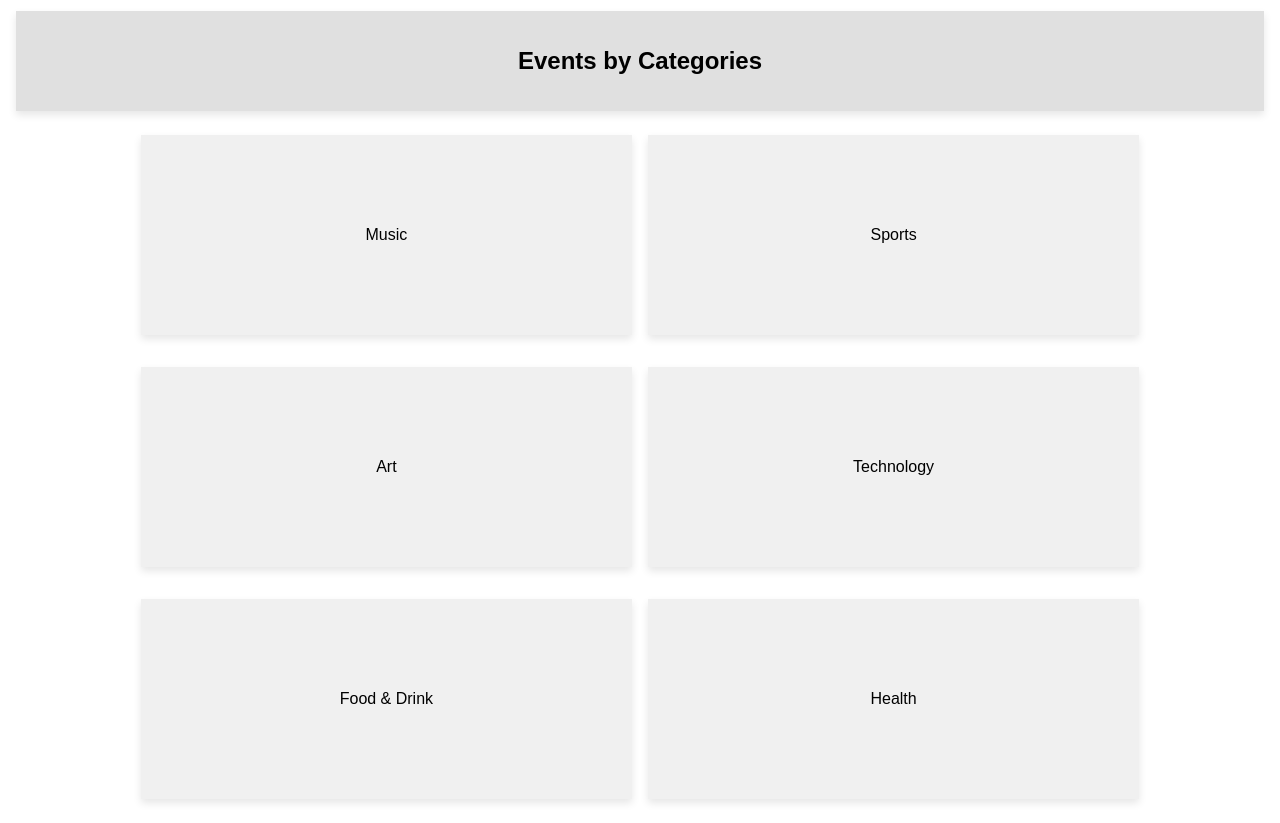
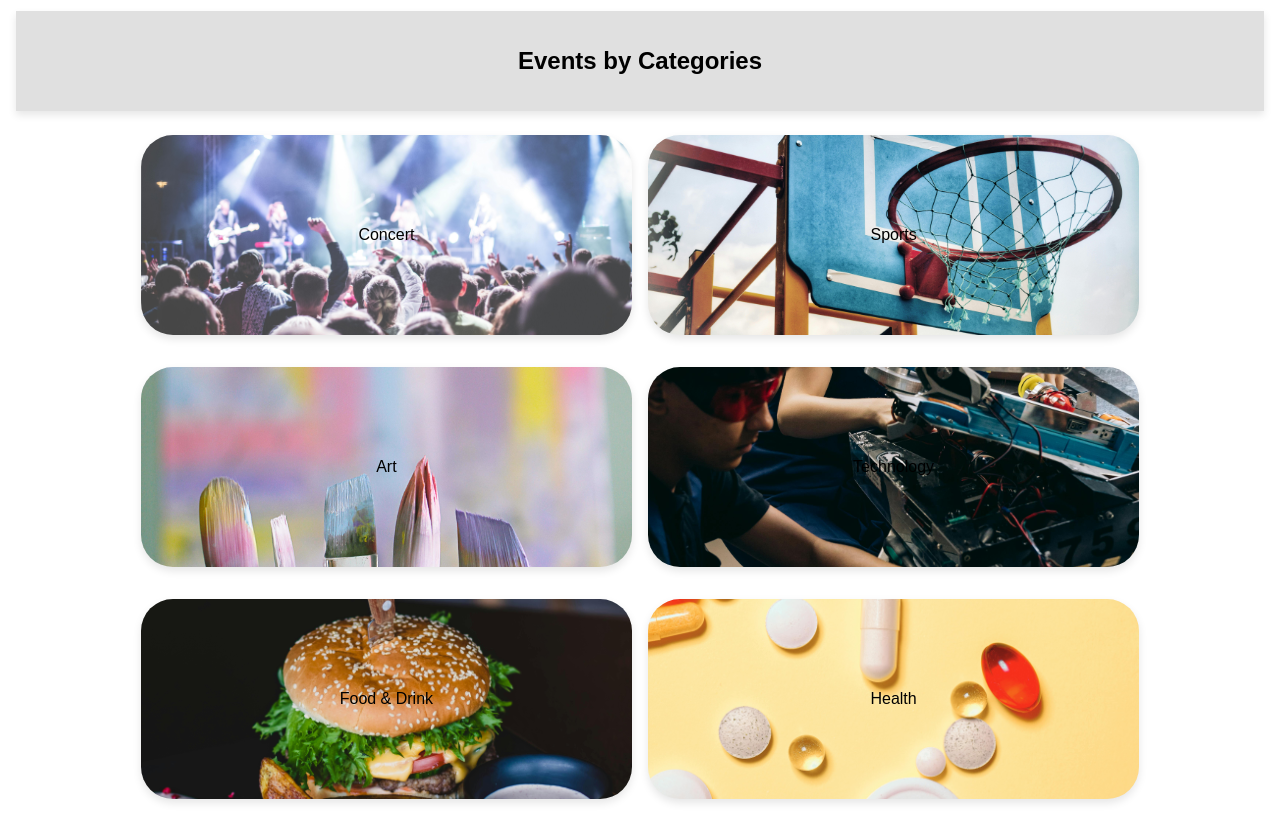
Before and after one commit to KrishnaChaitanya20/Event_Ticketing, a React (Create React App) app in the folder Frontend/: page / in a window 1280 px wide. Shown: the part 880-1703 px from the top of the page. Built offline with nearby package versions, Linux system fonts and the light colour scheme.

Commit message:
Added images to homepage

```diff
--- a/Frontend/src/pages/Home/Categories.css
+++ b/Frontend/src/pages/Home/Categories.css
@@ -35,6 +35,13 @@
     display: flex;
     justify-content: center;
     align-items: center;
+
+    background-size: cover;
+    background-position: center;
+    object-fit: cover;
+    object-position: center;
+    border-radius: 2rem;
+    opacity: 1;
   }
 
   @media (max-width: 425px) {
--- a/Frontend/src/pages/Home/Categories.js
+++ b/Frontend/src/pages/Home/Categories.js
@@ -2,14 +2,15 @@
 
 import React from 'react';
 import './Categories.css';
+import images from 'util/category';
 
 const categories = [
-  { id: 1, name: 'Music' },
-  { id: 2, name: 'Sports' },
-  { id: 3, name: 'Art' },
-  { id: 4, name: 'Technology' },
-  { id: 5, name: 'Food & Drink' },
-  { id: 6, name: 'Health' },
+  { id: 1, name: 'Concert' , image: images.concert },
+  { id: 2, name: 'Sports' , image: images.sport},
+  { id: 3, name: 'Art' , image: images.arts },
+  { id: 4, name: 'Technology' , image: images.tech},
+  { id: 5, name: 'Food & Drink' , image: images.food},
+  { id: 6, name: 'Health', image: images.health},
 ];
 
 const EventsByCategories = () => {
@@ -19,8 +20,8 @@ const EventsByCategories = () => {
         <h2>Events by Categories</h2>
       </div>
       <div className="categories-container">
-        {categories.map((category) => (
-          <div key={category.id} className="card">
+        {categories.map((category, index) => (
+          <div key={index} className="card" style={{ backgroundImage: `url(${category.image})` }}>
             {category.name}
           </div>
         ))}
```
